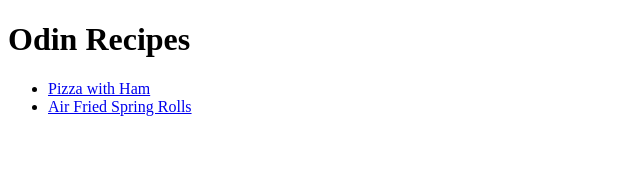
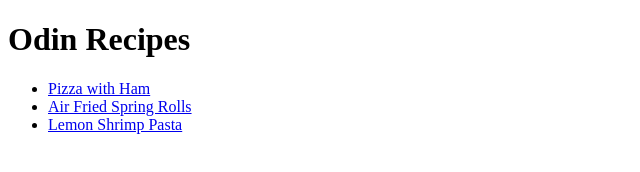
Before and after one commit to ManuelC23/odin-recipes, a plain HTML site: page index.html in a window 1280 px wide. Shown: the whole page, without its empty margins (0-640 px from the left). Drawn offline with Linux system fonts and the light colour scheme.

Commit message:
Main page update

```diff
--- a/index.html
+++ b/index.html
@@ -9,6 +9,7 @@
         <ul>
             <li><a href="recipes/pizza.html">Pizza with Ham</a></li>
             <li><a href="recipes/springrolls.html">Air Fried Spring Rolls</a></li>
+            <li><a href="recipes/pasta.html">Lemon Shrimp Pasta</a></li>
         </ul>
     </body>
 </html>
```
